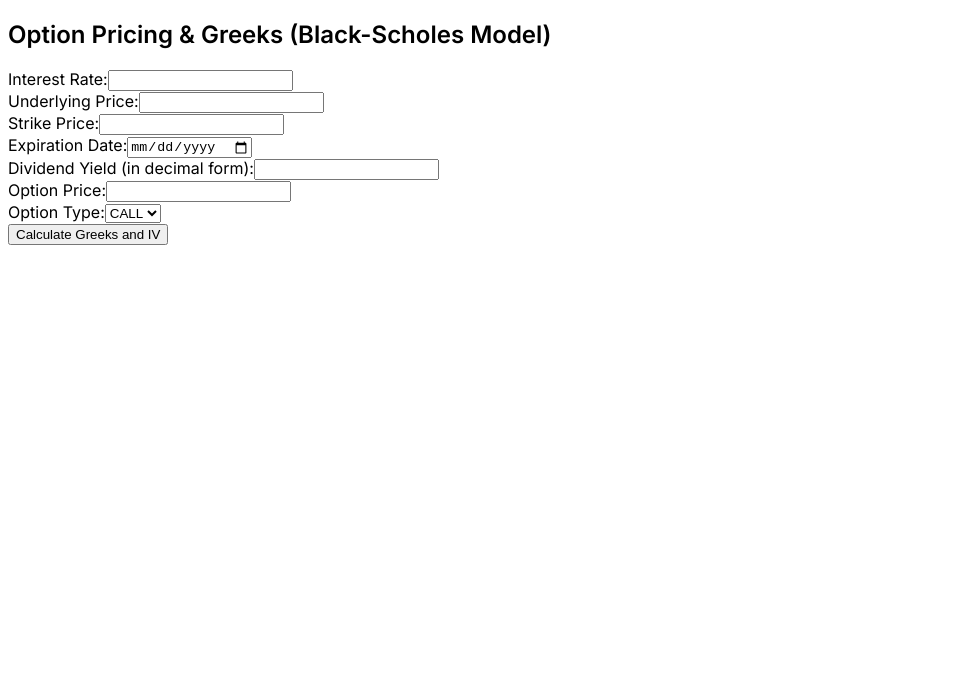
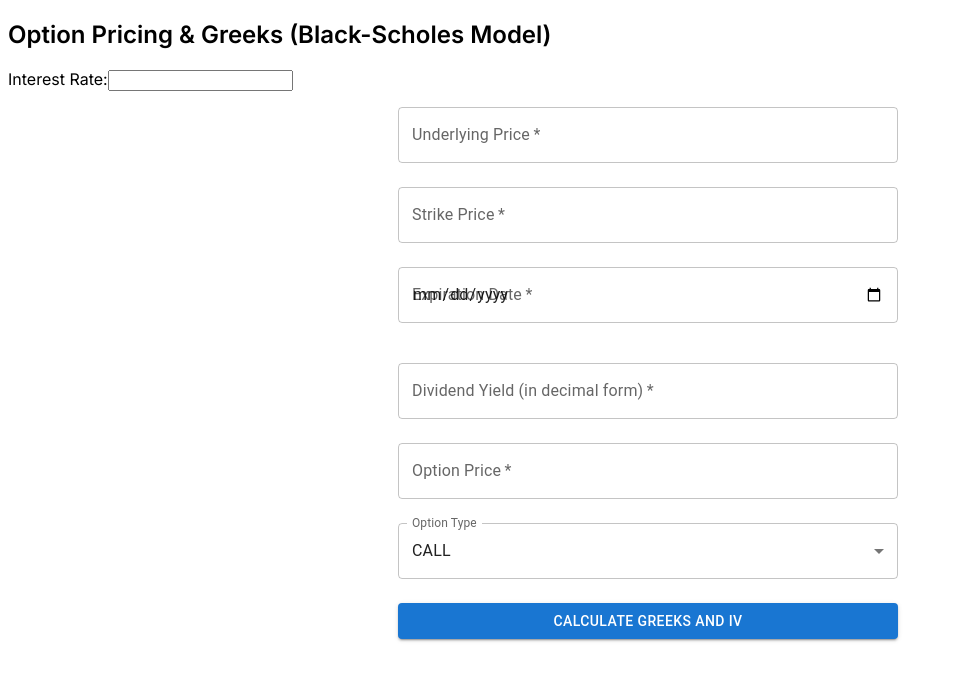
Before and after one commit to lironbm7/THETAcademy, a React (Create React App) app: page / in a window 1280 px wide. Shown: the top 680 px of the page, without its empty margins (0-954 px from the left). Built offline with nearby package versions, Linux system fonts and the light colour scheme; no server answers.

Commit message:
basic mui before merging riskfree

```diff
--- a/src/PricingForm.js
+++ b/src/PricingForm.js
@@ -1,4 +1,13 @@
 import React, { useState } from 'react';
+import {
+  TextField,
+  Typography,
+  FormControl,
+  InputLabel,
+  Select,
+  MenuItem,
+  Button,
+} from '@mui/material';
 
 const OptionPricingForm = () => {
   const [underlyingPrice, setUnderlyingPrice] = useState('');
@@ -50,44 +59,79 @@ const OptionPricingForm = () => {
     return `${today.getFullYear()}-${month}-${day}`;
   };
 
+
+
   return (
-    <form onSubmit={handleSubmit}>
-      <label>
-        Underlying Price:
-        <input type="number" value={underlyingPrice} onChange={handleUnderlyingPriceChange} />
-      </label>
-      <br />
-      <label>
-        Strike Price:
-        <input type="number" value={strikePrice} onChange={handleStrikePriceChange} />
-      </label>
-      <br />
-      <label>
-        Expiration Date:
-        <input type="date" value={expirationDate} min={getCurrentDate()} onChange={handleExpirationDateChange} />
-      </label>
-      {timeToExpiration}
-      <br />
-      <label>
-        Dividend Yield (in decimal form):
-        <input type="number" step="0.01" value={dividendYield} onChange={handleDividendYieldChange} />
-      </label>
-      <br />
-      <label>
-        Option Price:
-        <input type="number" value={optionPrice} onChange={handleOptionPriceChange} />
-      </label>
-      <br />
-      <label>
-        Option Type:
-        <select value={optionType} onChange={handleOptionTypeChange}>
-          <option value="call">CALL</option>
-          <option value="put">PUT</option>
-        </select>
-      </label>
-      <br />
-      <button type="submit">Calculate Greeks and IV</button>
-    </form>
+  <form onSubmit={handleSubmit}>
+    <div style={{ display: 'flex', flexDirection: 'column', maxWidth: '500px', margin: 'auto' }}>
+      <TextField
+        label="Underlying Price"
+        type="number"
+        value={underlyingPrice}
+        onChange={handleUnderlyingPriceChange}
+        variant="outlined"
+        margin="normal"
+        required
+      />
+      <TextField
+        label="Strike Price"
+        type="number"
+        value={strikePrice}
+        onChange={handleStrikePriceChange}
+        variant="outlined"
+        margin="normal"
+        required
+      />
+      <TextField
+        label="Expiration Date"
+        type="date"
+        value={expirationDate}
+        min={getCurrentDate()}
+        onChange={handleExpirationDateChange}
+        variant="outlined"
+        margin="normal"
+        required
+      />
+      <Typography variant="body2" color="textSecondary" style={{ marginBottom: '16px' }}>
+        {timeToExpiration}
+      </Typography>
+      <TextField
+        label="Dividend Yield (in decimal form)"
+        type="number"
+        step="0.01"
+        value={dividendYield}
+        onChange={handleDividendYieldChange}
+        variant="outlined"
+        margin="normal"
+        required
+      />
+      <TextField
+        label="Option Price"
+        type="number"
+        value={optionPrice}
+        onChange={handleOptionPriceChange}
+        variant="outlined"
+        margin="normal"
+        required
+      />
+      <FormControl variant="outlined" margin="normal">
+        <InputLabel id="option-type-label">Option Type</InputLabel>
+        <Select
+          labelId="option-type-label"
+          id="option-type"
+          value={optionType}
+          onChange={handleOptionTypeChange}
+          label="Option Type"
+        >
+          <MenuItem value="call">CALL</MenuItem>
+          <MenuItem value="put">PUT</MenuItem>
+        </Select>
+      </FormControl>
+      <Button variant="contained" color="primary" type="submit" style={{ marginTop: '16px' }}>
+        Calculate Greeks and IV
+      </Button>
+    </div>
+  </form>
   );
 };
 
```
